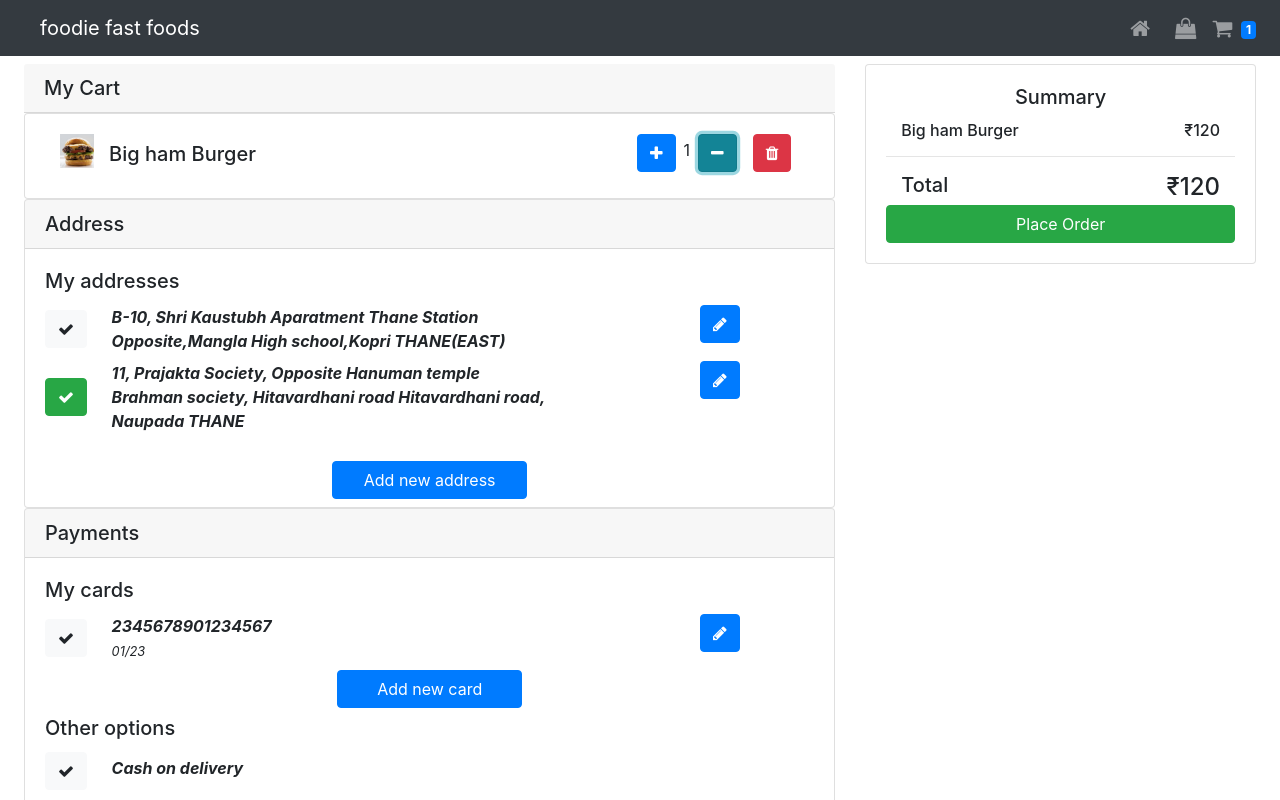
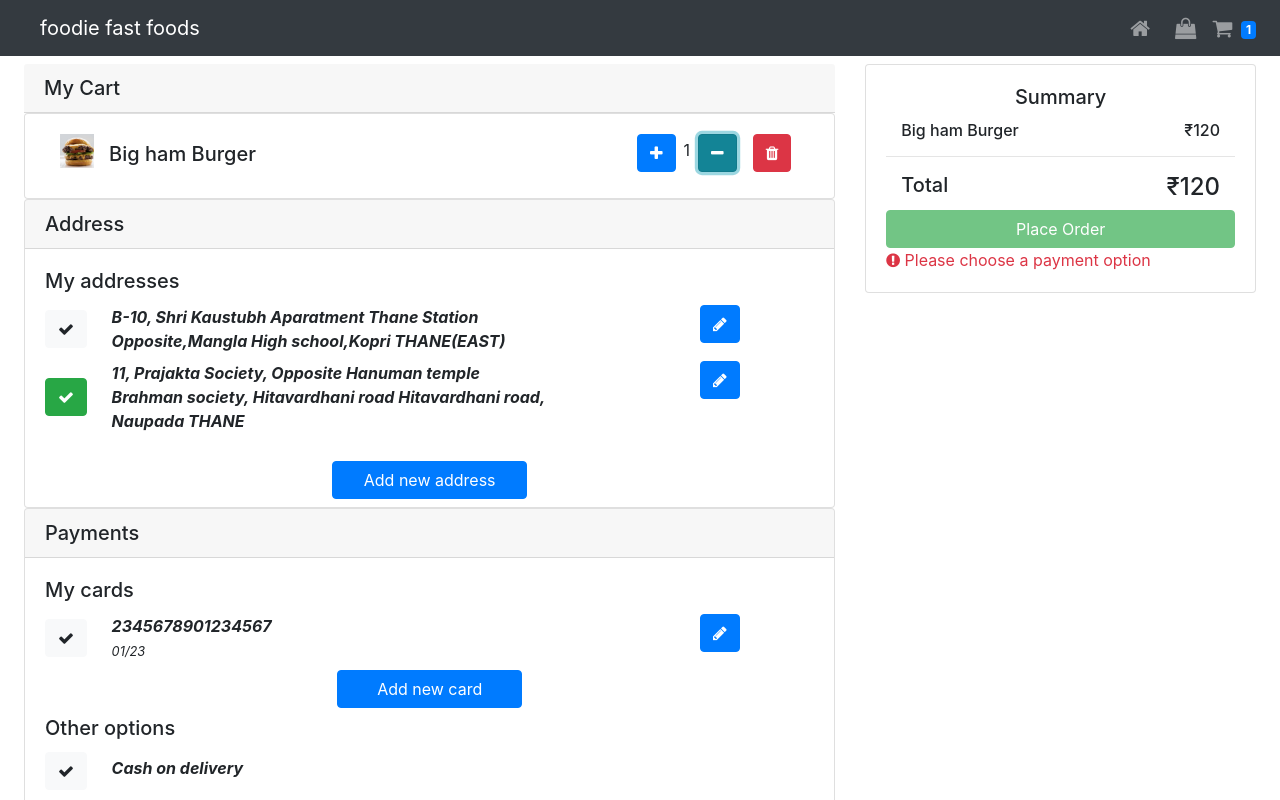
Before and after one commit to AdityaPimpalkar/foodie-fast-food, a React (Create React App) app: page /foodie-fast-food/cart in a window 1280 px wide. Both pictures are taken after a click on the button 720 px from the left and 153 px from the top of the page. Built offline with nearby package versions, Linux system fonts and the light colour scheme.

Commit message:
place order

```diff
--- a/src/components/Cart.jsx
+++ b/src/components/Cart.jsx
@@ -14,9 +14,9 @@ class Cart extends Component {
         products: [],
         cart: [],
         address: [],
-        payments:[],
+        payments: [],
         deliveryaddress: {},
-        paymentby:{},
+        paymentby: {},
         grandtotal: 0
     }
     componentDidMount() {
@@ -84,7 +84,7 @@ class Cart extends Component {
     }
 
     render() {
-        const { products, payments, address, grandtotal } = this.state;
+        const { products, payments, address, deliveryaddress, paymentby, grandtotal } = this.state;
         return (
             <React.Fragment>
                 <div className="row">
@@ -110,7 +110,7 @@ class Cart extends Component {
                     }
                 </div>
 
-                <CartSummary products={products} grandtotal={grandtotal} isdelete={false} />
+                <CartSummary products={products} grandtotal={grandtotal} deliveryaddress={deliveryaddress} paymentby={paymentby} />
 
                 </div>
             </React.Fragment>
--- a/src/components/CartSummary.jsx
+++ b/src/components/CartSummary.jsx
@@ -1,6 +1,9 @@
 import React from 'react';
 
-const CartSummary = ({products, grandtotal}) => {
+const CartSummary = ({products, grandtotal, deliveryaddress, paymentby}) => {
+
+    const btnState = Object.keys(deliveryaddress).length === 0 || Object.keys(paymentby).length === 0 ? true:false;
+    const btntext = Object.keys(paymentby).length === 0 ? "Place Order": "Procced to payment";
     return (
         <div className="col-sm-4">
             <div className="card text-left sticky-top">
@@ -23,9 +26,15 @@ const CartSummary = ({products, grandtotal}) => {
                             <span className="float-right"><h4>₹{grandtotal}</h4></span>
                         </div>
                     </div>
-                    <span className="btn btn-success btn-block">
-                    Place Order
-                    </span>
+                    <button className="btn btn-success btn-block" disabled={btnState}>
+                    {btntext}
+                    </button>
+                    {Object.keys(deliveryaddress).length === 0 && (
+                        <div className="help-block text-danger"><i className="fa fa-exclamation-circle"></i> Please choose a delivery address</div>
+                    )}
+                    {Object.keys(paymentby).length === 0 && (
+                        <div className="help-block text-danger"><i className="fa fa-exclamation-circle"></i> Please choose a payment option</div>
+                    )}
                 </div>
 
                 :
--- a/src/components/Container.jsx
+++ b/src/components/Container.jsx
@@ -5,6 +5,7 @@ import Navbar from './Navbar';
 //import Sidenavbar from './Sidenavbar';
 import Products from './Products';
 import { getTotalItems } from '../services/cart';
+import Orders from './Orders';
 
 
 class Container extends Component {
@@ -25,6 +26,7 @@ class Container extends Component {
                 <Switch>
                     <Route path="/foodie-fast-food/" exact > <Products handleCartCount={() => this.handleCartCount()} /> </Route>
                     <Route path="/foodie-fast-food/cart" > <Cart handleCartCount={() => this.handleCartCount()} /> </Route>
+                    <Route path="/foodie-fast-food/orders" > <Orders /> </Route>
                     <Redirect to="/not-found" />
                 </Switch>
             </main>
--- a/src/components/Navbar.jsx
+++ b/src/components/Navbar.jsx
@@ -16,7 +16,7 @@ import { Link } from 'react-router-dom';
                         <Link className="nav-item nav-link home" to="/foodie-fast-food/">
                             <i className="fa fa-home fa-lg"></i> &nbsp;
                         </Link>
-                        <Link className="nav-item nav-link home" to="/foodie-fast-food/" title="Orders">
+                        <Link className="nav-item nav-link home" to="/foodie-fast-food/orders" title="Orders">
                             <i className="fa fa-shopping-bag fa-lg"></i>
                         </Link>
                         <Link className="nav-item nav-link cart" to="/foodie-fast-food/cart">
--- /dev/null
+++ b/src/components/Orders.jsx
@@ -0,0 +1,16 @@
+import React, { Component } from 'react';
+
+class Orders extends Component {
+    state = {  }
+    render() {
+        return (
+            <div className="row">
+                <div className="col-md-12">
+                <div className="card-header h5 text-left">My Orders</div>
+                </div>
+            </div>
+        );
+    }
+}
+
+export default Orders;
```
